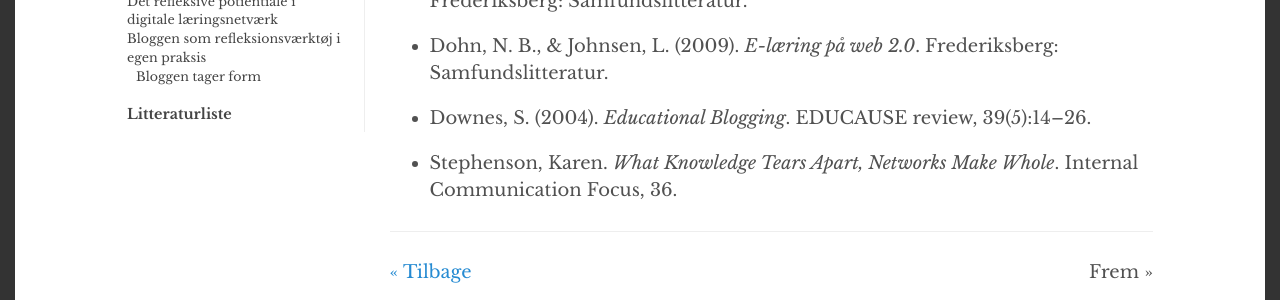
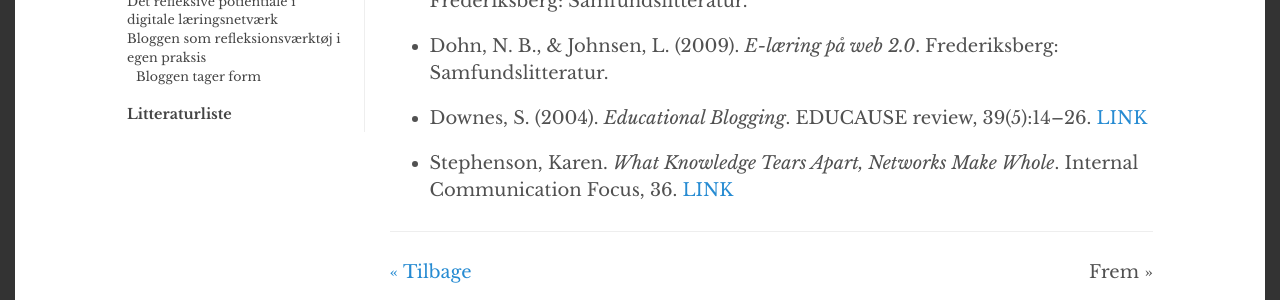
Before and after one commit to alexanderrae/educational-blogging, a Jekyll site: the page built from _capitulos/bibliografi.md, in a window 1280 px wide. Shown: the part 280-580 px from the top of the page. Built offline with Jekyll 4.4.1, drawn with Linux system fonts in a browser that asks for light colours.

Commit message:
Updated Bibliografi

```diff
--- a/_capitulos/bibliografi.md
+++ b/_capitulos/bibliografi.md
@@ -10,6 +10,6 @@ layout: appendix
 
 * Dohn, N. B., & Johnsen, L. (2009). *E-læring på web 2.0*. Frederiksberg: Samfundslitteratur.
 
-* Downes, S. (2004). *Educational Blogging*. EDUCAUSE review, 39(5):14–26.
+* Downes, S. (2004). *Educational Blogging*. EDUCAUSE review, 39(5):14–26. [LINK](http://er.educause.edu/articles/2004/1/educational-blogging)
 
-* Stephenson, Karen. *What Knowledge Tears Apart, Networks Make Whole*. Internal Communication Focus, 36.
+* Stephenson, Karen. *What Knowledge Tears Apart, Networks Make Whole*. Internal Communication Focus, 36. [LINK](http://www.drkaren.us/pdfs/icf.pdf)
```
